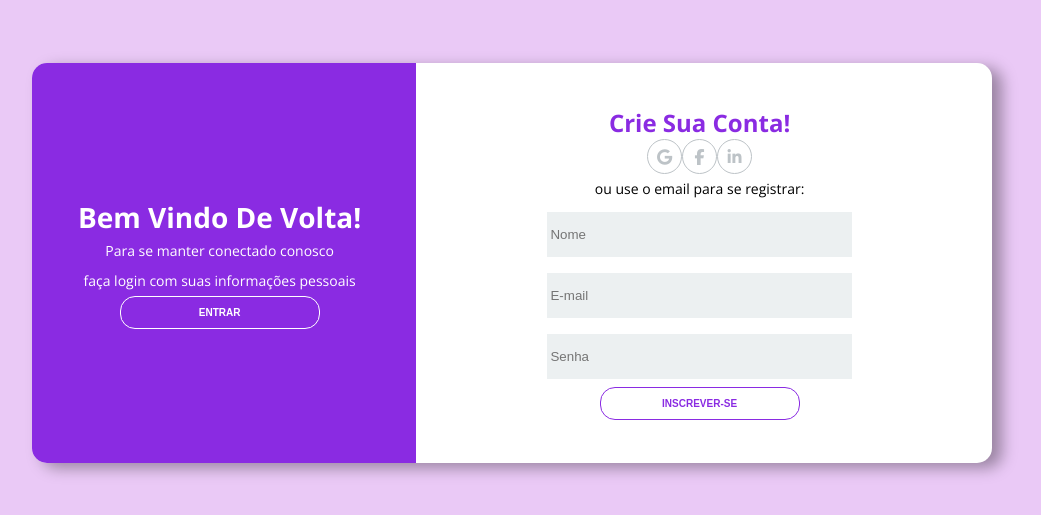
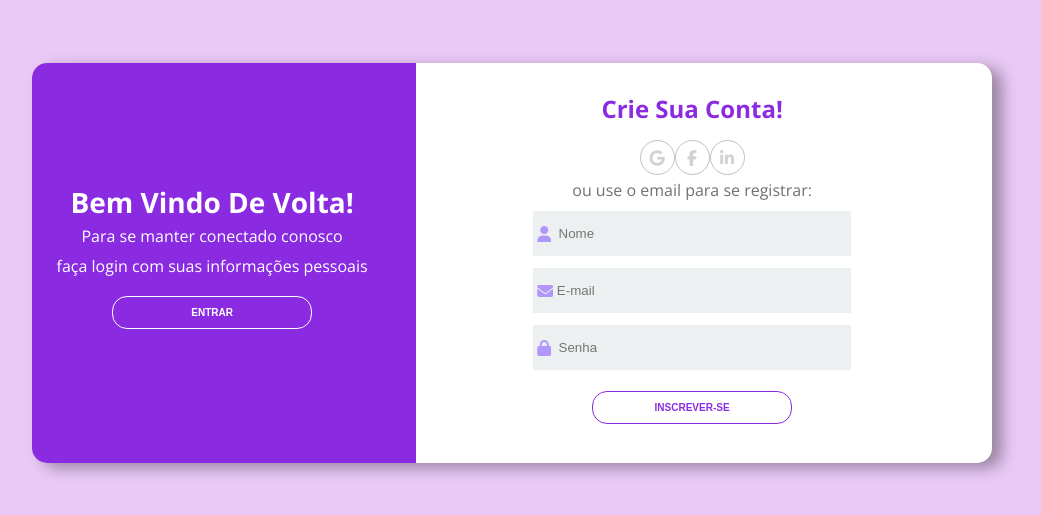
Before and after one commit to feferefe/html, a plain HTML site: page index.html in a window 1280 px wide. Shown: the part 137-652 px from the top of the page, without its empty margins (128-1169 px from the left). Drawn offline with nearby package versions, Linux system fonts and the light colour scheme.

Commit message:
ajustes do second-content

```diff
--- a/index.html
+++ b/index.html
@@ -25,11 +25,25 @@
                         <li class="item-social-media"><a href="http://"><i class="fa-brands fa-linkedin-in"></i></a></li>
                     </ul>
                 </div> <!--social media-->
-                <p class="description">ou use o email para se registrar:</p>
+                <p class="description-secundary">ou use o email para se registrar:</p>
+
                 <form class="form">
-                    </i> <input type="text" placeholder=" Nome">
-                    <input type="email" placeholder=" E-mail">
-                    <input type="password" placeholder=" Senha">
+                        <label class="icone-form" for="">
+                            <i class="fa-solid fa-user" style="color: #B197FC;"></i>
+                            <input type="text" placeholder="  Nome">
+                        </label>
+                         <label class="icone-form" for="">
+                            <i class="fa-solid fa-envelope" style="color: #B197FC;"></i>
+                             <input type="email" placeholder=" E-mail">
+                         </label>
+
+                          <label class="icone-form"
+                          for="">
+                            <i class="fa-solid fa-lock" style="color: #B197FC;"></i>
+                            <input type="password" placeholder="  Senha">
+                            </label>
+
+
 
                     <button class="btn btn-secundary">inscrever-se</button>
                 </form>
@@ -40,26 +54,32 @@
 
         <div class="content second-content">
         <div class="first-column">
-            <h2 class="title-secundary">Olá Amigo!</h2>
+            <h2 class="title-primary">Olá Amigo!</h2>
             <p class="description">Insira os seus dados pessoais</p>
-            <p class="descripition">e comece esta jornada conosco</p>
-            <button class="btn">inscrever-se</button>
+            <p class="description">e comece esta jornada conosco</p>
+            <button class="btn btn-primary">inscrever-se</button>
         </div> <!--first column-->
         <div class="second-column">
-            <h2 class="title-primary">Faça login</h2>
+            <h2 class="title-secundary">Faça login</h2>
             <div class="social-media">
-                <ul>
-                    <li><a href="http://">Google</a></li>
-                    <li><a href="http://">Facebook</a></li>
-                    <li><a href="http://">linkedin</a></li>
+                <ul class="list-social-media">
+                    <li class="item-social-media"><a href="http://"><i class="fa-brands fa-google"></i></a></li>
+                    <li class="item-social-media"><a href="http://"><i class="fa-brands fa-facebook-f"></i></a></li>
+                    <li class="item-social-media"><a href="http://"><i class="fa-brands fa-linkedin-in"></i></a></li>
                 </ul>
             </div> <!--social media-->
             <p class="description">ou use o email:</p>
             <form class="form">
-                <input type="email" placeholder=" E-mail">
-                <input type="password" placeholder="Senha">
-                <a href="#">esqueceu sua senha?</a>
-                <button class="btn">entrar</button>
+                <label class="icone-form"  for="">
+                    <i class="fa-solid fa-envelope" style="color: #B197FC;"></i>
+                    <input type="email" placeholder=" E-mail">
+                </label>
+                <label class="icone-form"  for="">
+                    <i class="fa-solid fa-lock" style="color: #B197FC;"></i>
+                    <input type="password" placeholder=" Senha">
+                </label>
+                <a href="#" class="esqueceu-senha">esqueceu sua senha?</a>
+                <button class="btn btn-secundary">entrar</button>
             </form>
         </div><!--second column-->
         </div> <!--Second content-->
--- a/style.css
+++ b/style.css
@@ -1,6 +1,7 @@
 @charset "UTF-8";
 
 @import url('https://fonts.googleapis.com/css2?family=Open+Sans:ital,wght@0,300..800;1,300..800&display=swap');
+
 
 body{
     font-family: "Open Sans", sans-serif;
@@ -46,10 +47,7 @@ body{
     border-top-left-radius: 15px;
     border-bottom-left-radius: 15px;
 
-
-
-
-
+    /*left: 60%;*/
 }
 
 .title-primary{
@@ -57,17 +55,28 @@ body{
     font-size: 28px;
     font-weight: bold;
     text-transform: capitalize;
+    text-align: center;
 }
 .title-secundary{
+    margin-top: 5px;
     color: blueviolet;
 }
 
 .description{
-    font-size: 14px;
+    color: #ffffff;
+    font-size: 15pxpx;
     font-weight: 300px;
     line-height: 30px;
     text-align: center;
 
+}
+
+.description-secundary{
+    color: #717171;
+    font-size: 15pxpx;
+    font-weight: 300px;
+    line-height: 30px;
+    text-align: center;
 }
 
 .btn{
@@ -86,12 +95,16 @@ body{
     color: white;
     background-color: transparent;
     border: 1px solid white;
+
+    margin: 15px;
 }
 
 .btn-secundary{
     color: blueviolet;
     background-color: transparent;
     border: 1px solid blueviolet;
+
+    margin: 15px;
 }
 .btn-primary:hover{
     background-color: white;
@@ -107,8 +120,8 @@ body{
 
 .first-content{
     display: flex;
+}
 
-}
 
 .first-column{
     text-align: center;
@@ -127,40 +140,89 @@ body{
     align-items: center;
 }
 
+.first-content .first-column{
+    order: 1;
+}
+
+.first-content .second-column{
+    order: 2;
+}
 
 .list-social-media{
     display: flex;
     list-style-type: none;
 }
+
 .item-social-media a{
-    color: #bdc3c7;
+    color: #d1d3d3;
+}
+
+.item-social-media a:hover{
+    color: #fff;
+    color: #ffffff;
+}
+
+.item-social-media:hover{
+    background-color: blueviolet;
+    transition: 0.3s;
 }
 
 .item-social-media{
+    margin-top: 15px;
     border: 1px solid #bdc3c7;
     border-radius: 50%;
     width: 35px;
     height: 35px;
     line-height: 35px;
     text-align: center;
+
 }
 .form{
     display: flex;
     flex-direction: column;
     width: 55%;
+    margin-top: 0px;
 
 }
 
 .form input{
+    margin-top: 0px;
     height: 45px;
     border: none;
     background-color: #ecf0f1;
-    margin: 8px;
+    width: 100%;
 
 
+
+}
+
+.icone-form{
+    background-color: #ecf0f1;
+    display: flex;
+    align-items: center;
+    margin: 6px;
+    padding-left: 4px;
 }
 .second-content{
     position: absolute;
     display: none;
 
 }
+
+/*
+.second-content .first-column{
+    order: 2;
+}
+
+.second-content .second-column{
+    order: 1;
+}
+
+.second-column .esqueceu-senha{
+    size: 10px;
+    text-decoration: unset;
+    text-align: center;
+    color: blueviolet;
+    size: 10px;
+}
+*/
```
